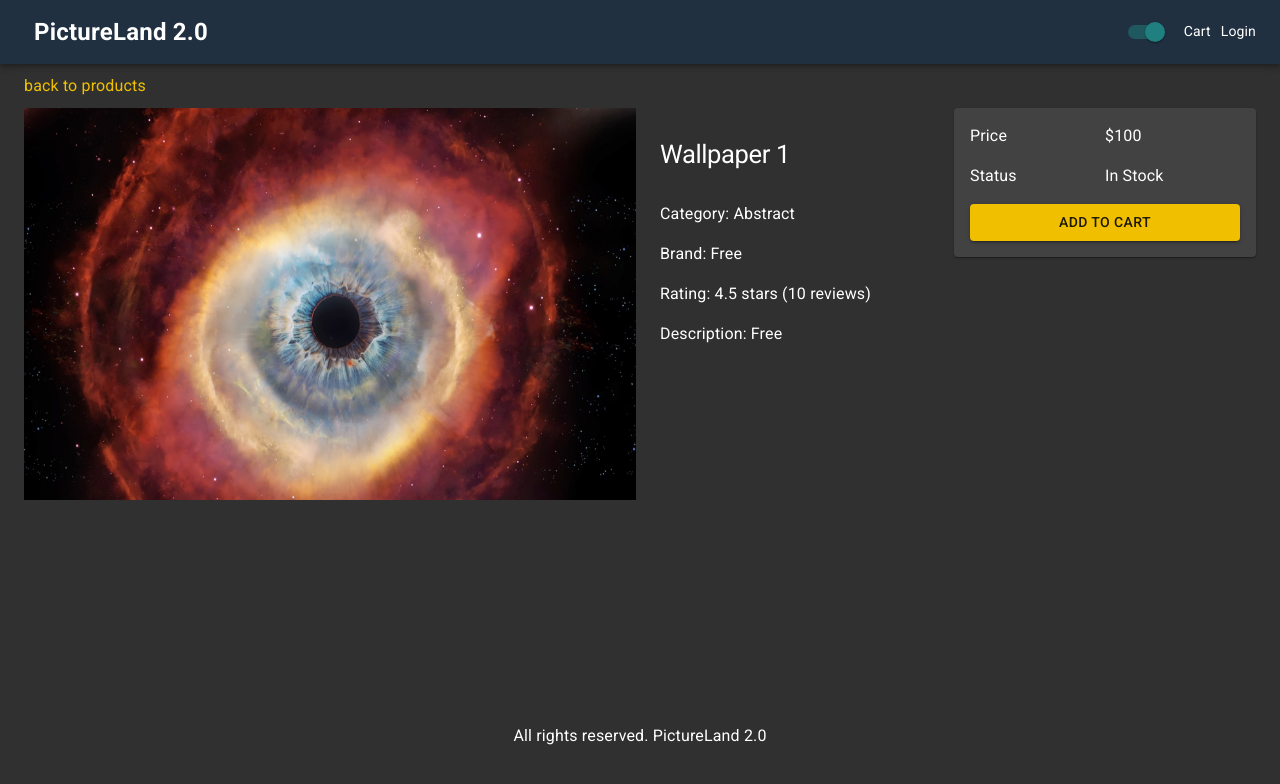
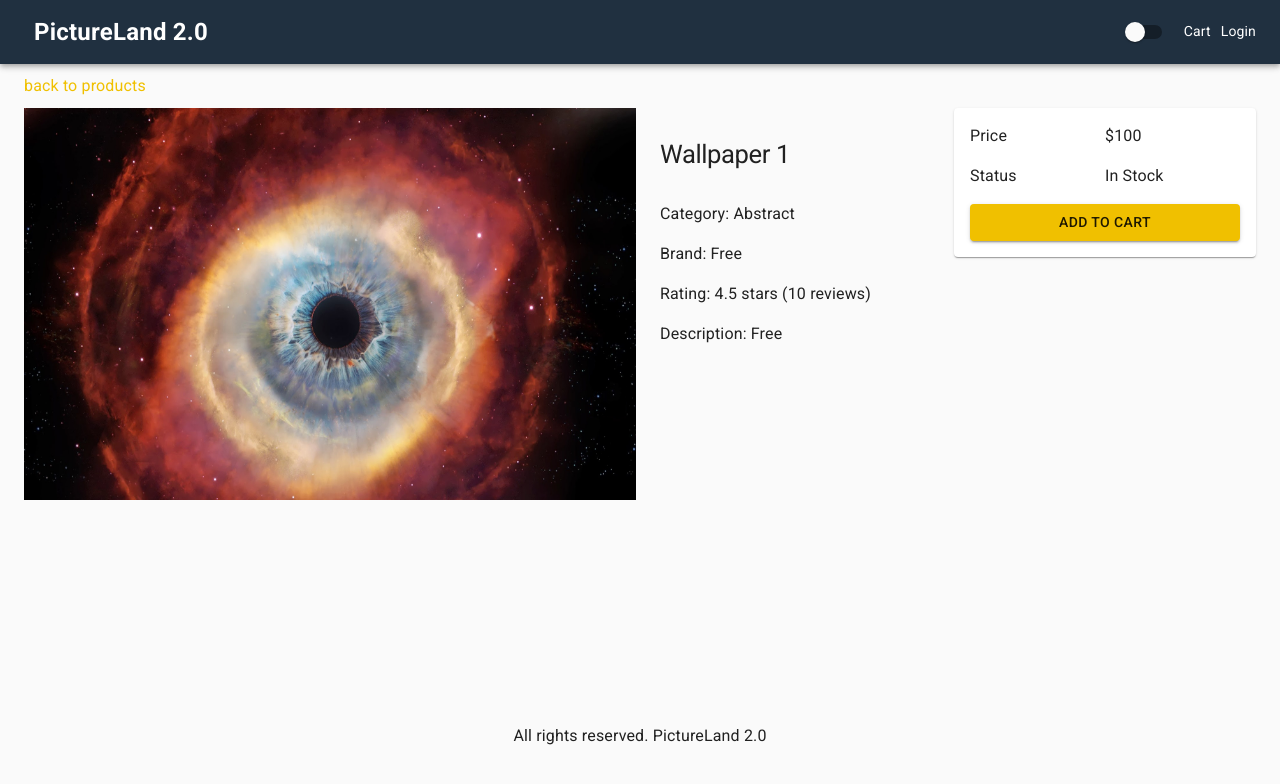
Before and after one commit to GraniteMask/nextjs-pictureland-2.0, a Next.js app: page /product/Wallpaper1 in a window 1280 px wide. Shown: the top 784 px of the page. Built offline with nearby package versions, Linux system fonts and the light colour scheme.

Commit message:
darkmode cookie added

```diff
--- a/components/Layout.js
+++ b/components/Layout.js
@@ -5,6 +5,7 @@ import {AppBar, Typography, Toolbar, Container, Link, createMuiTheme, ThemeProvi
 import useStyles from '../utils/styles'
 import { createTheme } from '@material-ui/core/styles'
 import { Store } from '../utils/Store'
+import Cookies from 'js-cookie'
 
 export default function Layout({title, description, children}) {
     const {state, dispatch} = useContext(Store)
@@ -39,6 +40,8 @@ export default function Layout({title, description, children}) {
 
     const darkModeChangeHandler = () =>{
         dispatch({type: darkMode ? 'DARK_MODE_OFF' : 'DARK_MODE_ON'})
+        const newDarkMode = !darkMode;
+        Cookies.set('darkMode', newDarkMode ? 'ON' : 'OFF');
     }
 
     return (
--- a/utils/Store.js
+++ b/utils/Store.js
@@ -1,8 +1,9 @@
+import Cookies from "js-cookie";
 import { createContext, useReducer } from "react";
 
 export const Store = createContext();
 const initialState = {
-    darkMode: true,
+    darkMode: Cookies.get('darkMode') === 'ON' ? true : false,
 }
 
 function reducer(state,action){
```
